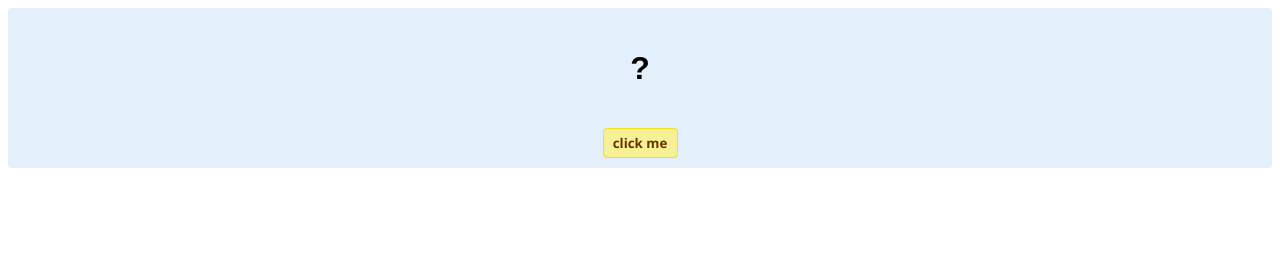
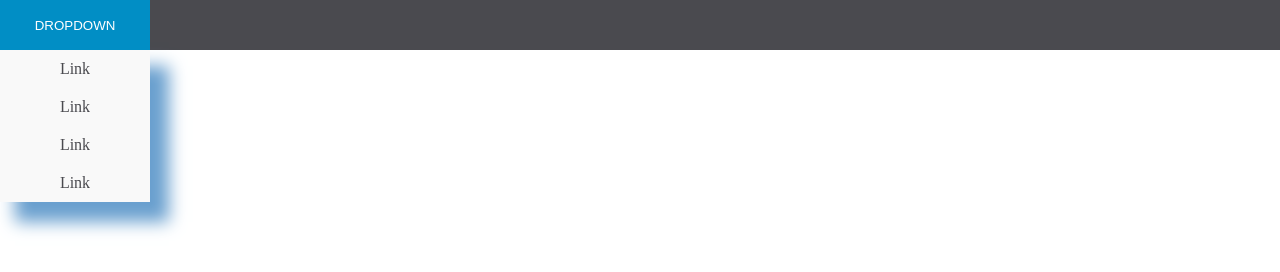
Before and after one commit to an-slua-sidhe/css-dropdown-menu, a plain HTML site: page index.html in a window 1280 px wide. Drawn offline with Linux system fonts and the light colour scheme.

Commit message:
Final Commit

```diff
--- a/index.html
+++ b/index.html
@@ -1,62 +1,24 @@
 <!DOCTYPE html>
-<!-- HTML5 Hello world by kirupa - http://www.kirupa.com/html5/getting_your_feet_wet_html5_pg1.htm -->
-<html lang="en-us">
+<html lang="en">
+<head>
+	<meta charset="UTF-8">
+	<meta name="viewport" content="width=device-width, initial-scale=1.0">
+	<meta http-equiv="X-UA-Compatible" content="ie=edge">
+	<link rel="stylesheet" href="main.css" type="text/css" />
+	<title>Pure CSS Dropdown Menu</title>
+</head>
+<body>
+	<nav class="navDefault">
+		<div class="dropdown">
+			<button>Dropdown</button>
 
-<head>
-<meta charset="utf-8">
-<title>Hello...</title>
-<style type="text/css">
-#mainContent {
-	font-family: Arial, Helvetica, sans-serif;
-	font-size: xx-large;
-	font-weight: bold;
-	background-color: #E3F0FB;
-	border-radius: 4px;
-	padding: 10px;
-	text-align: center;
-}
-.buttonStyle {
-	border-radius: 4px;
-	border: thin solid #F0E020;
-	padding: 5px;
-	background-color: #F8F094;
-	font-family: "Segoe UI", Tahoma, Geneva, Verdana, sans-serif;
-	font-weight: bold;
-	color: #663300;
-	width: 75px;
-}
-
-.buttonStyle:hover {
-	border: thin solid #FFCC00;
-	background-color: #FCF9D6;
-	color: #996633;
-	cursor: pointer;
-}
-.buttonStyle:active {
-	border: thin solid #99CC00;
-	background-color: #F5FFD2;
-	color: #669900;
-	cursor: pointer;
-}
-
-</style>
-</head>
-
-<body>
-<div id="mainContent">
-<p id="helloText">?</p>
-<button id="clickButton" class="buttonStyle">click me</button>
-</div>
-<script>
-var myButton = document.getElementById("clickButton");
-var myText = document.getElementById("helloText");
-
-myButton.addEventListener('click', doSomething, false)
-
-function doSomething() {
-	myText.textContent = "hello, world!";
-}
-</script>
-
+			<ul class="dropdownMenu">
+				<li class="dropdownItem"><a href="#" class="dropdownLink">Link</a></li>
+				<li class="dropdownItem"><a href="#" class="dropdownLink">Link</a></li>
+				<li class="dropdownItem"><a href="#" class="dropdownLink">Link</a></li>
+				<li class="dropdownItem"><a href="#" class="dropdownLink">Link</a></li>
+			</ul>
+		</div>
+	</nav>
 </body>
 </html>
--- a/main.css
+++ b/main.css
@@ -0,0 +1,61 @@
+.navDefault{
+    position: fixed;
+    top: 0;
+    left: 0;
+    right: 0;
+    background-color: #4a4a4f
+}
+
+button {
+     border: none;
+     background-color: #0997d3;
+     width: 150px;
+     height: 50px;
+     color: #fff;
+     text-transform: uppercase;
+     cursor: pointer;
+}
+
+.dropdownMenu {
+    list-style: none;
+    margin: 0;
+    padding: 0;
+    position: absolute;
+    left: 0;
+    right: 0;
+    top: 50px;
+    z-index: -1;
+    width: 150px;
+    text-align: center;
+    box-shadow: 17px 18px 16px 2px rgba(106,160,207,1);
+    transform: translateY(-100%);
+    transition: transform .5s ease-in-out;
+}
+
+.dropdownLink {
+    text-decoration: none;
+    display: block;
+    background-color: #f9f9f9;
+    color: #4a4a4f;
+    padding: 10px 5px;
+    transition: background-color .5s ease-in-out, color .5s ease-in-out;
+}
+
+.dropdownLink:hover {
+    color: #fff;
+    background-color: #a0a0a3
+}
+
+.dropdown {
+    width: 150px;
+    position: relative;
+}
+
+.dropdown:hover button {
+    background-color: #018ec5;
+
+}
+
+.dropdown:hover .dropdownMenu {
+    transform: translateY(0);
+}
```
